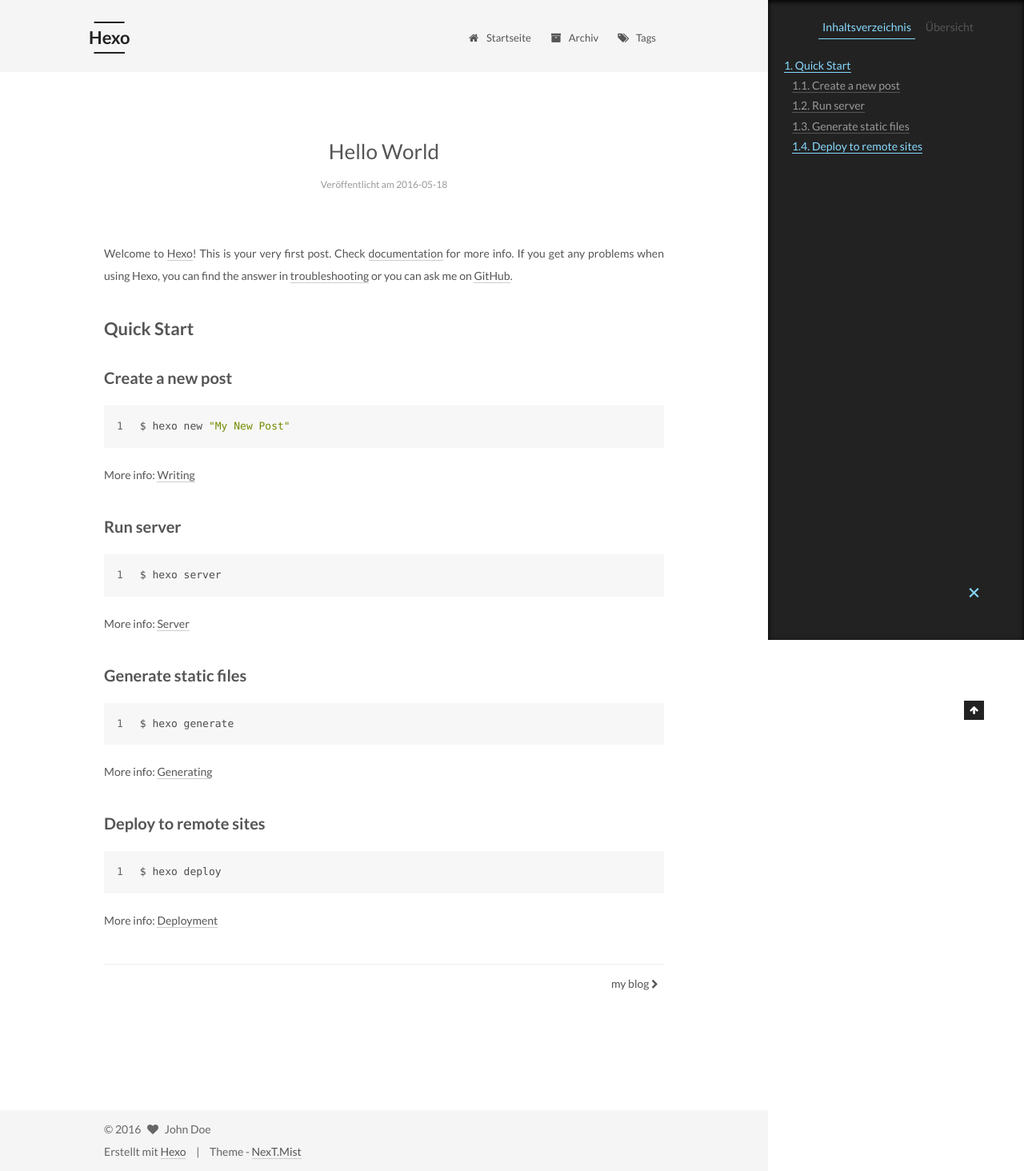
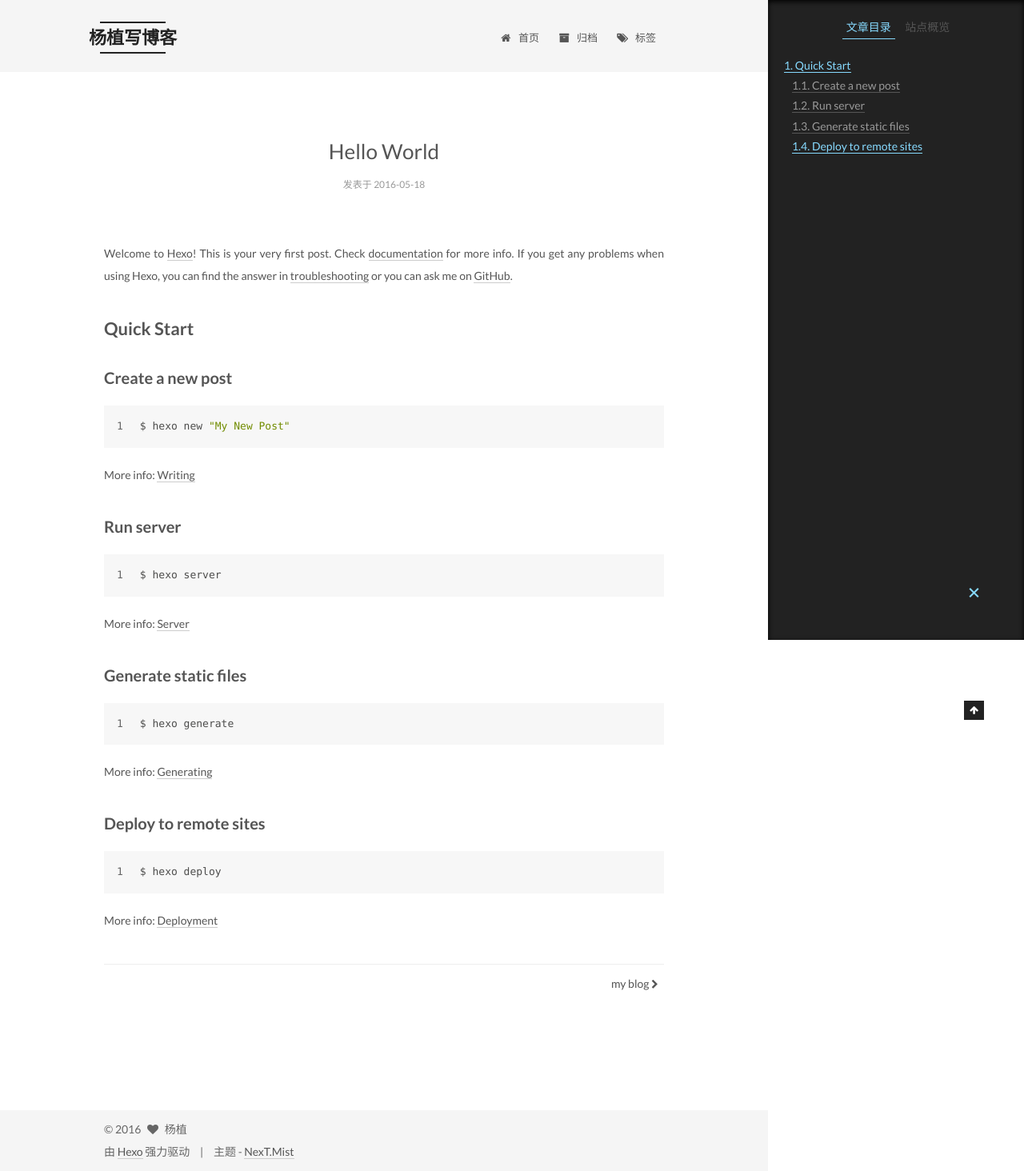
Before and after one commit to zyang11/zyang11.github.io, a plain HTML site: page 2016/05/18/hello-world/index.html in a window 1280 px wide. Shown: the whole page at 80% size. Drawn offline with Linux system fonts and the light colour scheme.

Commit message:
Site updated: 2016-05-18 15:44:03

```diff
--- a/2016/05/18/hello-world/index.html
+++ b/2016/05/18/hello-world/index.html
@@ -89,7 +89,7 @@ Quick">
 <meta property="og:type" content="article">
 <meta property="og:title" content="Hello World">
 <meta property="og:url" content="http://yoursite.com/2016/05/18/hello-world/index.html">
-<meta property="og:site_name" content="Hexo">
+<meta property="og:site_name" content="杨植写博客">
 <meta property="og:description" content="Welcome to Hexo! This is your very first post. Check documentation for more info. If you get any problems when using Hexo, you can find the answer in troubleshooting or you can ask me on GitHub.
 Quick">
 <meta property="og:updated_time" content="2016-05-18T06:45:47.413Z">
@@ -109,15 +109,15 @@ Quick">
     motion: true,
     duoshuo: {
       userId: 0,
-      author: 'Author'
+      author: '博主'
     }
   };
 </script>
 
-  <title> Hello World | Hexo </title>
+  <title> Hello World | 杨植写博客 </title>
 </head>
 
-<body itemscope itemtype="http://schema.org/WebPage" lang="">
+<body itemscope itemtype="http://schema.org/WebPage" lang="zh-Hans">
 
 
 
@@ -145,7 +145,7 @@ Quick">
   <div class="custom-logo-site-title">
     <a href="/"  class="brand" rel="start">
       <span class="logo-line-before"><i></i></span>
-      <span class="site-title">Hexo</span>
+      <span class="site-title">杨植写博客</span>
       <span class="logo-line-after"><i></i></span>
     </a>
   </div>
@@ -172,7 +172,7 @@ Quick">
 
               <i class="menu-item-icon fa fa-fw fa-home"></i> <br />
 
-            Startseite
+            首页
           </a>
         </li>
 
@@ -182,7 +182,7 @@ Quick">
 
               <i class="menu-item-icon fa fa-fw fa-archive"></i> <br />
 
-            Archiv
+            归档
           </a>
         </li>
 
@@ -192,7 +192,7 @@ Quick">
 
               <i class="menu-item-icon fa fa-fw fa-tags"></i> <br />
 
-            Tags
+            标签
           </a>
         </li>
 
@@ -245,7 +245,7 @@ Quick">
             <span class="post-meta-item-icon">
               <i class="fa fa-calendar-o"></i>
             </span>
-            <span class="post-meta-item-text">Veröffentlicht am</span>
+            <span class="post-meta-item-text">发表于</span>
             <time itemprop="dateCreated" datetime="2016-05-18T14:45:47+08:00" content="2016-05-18">
               2016-05-18
             </time>
@@ -362,10 +362,10 @@ Quick">
 
         <ul class="sidebar-nav motion-element">
           <li class="sidebar-nav-toc sidebar-nav-active" data-target="post-toc-wrap" >
-            Inhaltsverzeichnis
+            文章目录
           </li>
           <li class="sidebar-nav-overview" data-target="site-overview">
-            Übersicht
+            站点概览
           </li>
         </ul>
 
@@ -374,15 +374,15 @@ Quick">
         <div class="site-author motion-element" itemprop="author" itemscope itemtype="http://schema.org/Person">
           <img class="site-author-image" itemprop="image"
                src="/images/avatar.gif"
-               alt="John Doe" />
-          <p class="site-author-name" itemprop="name">John Doe</p>
+               alt="杨植" />
+          <p class="site-author-name" itemprop="name">杨植</p>
           <p class="site-description motion-element" itemprop="description"></p>
         </div>
         <nav class="site-state motion-element">
           <div class="site-state-item site-state-posts">
             <a href="/archives">
               <span class="site-state-item-count">2</span>
-              <span class="site-state-item-name">Artikel</span>
+              <span class="site-state-item-name">日志</span>
             </a>
           </div>
 
@@ -436,15 +436,15 @@ Quick">
   <span class="with-love">
     <i class="fa fa-heart"></i>
   </span>
-  <span class="author" itemprop="copyrightHolder">John Doe</span>
+  <span class="author" itemprop="copyrightHolder">杨植</span>
 </div>
 
 <div class="powered-by">
-  Erstellt mit  <a class="theme-link" href="http://hexo.io">Hexo</a>
+  由 <a class="theme-link" href="http://hexo.io">Hexo</a> 强力驱动
 </div>
 
 <div class="theme-info">
-  Theme -
+  主题 -
   <a class="theme-link" href="https://github.com/iissnan/hexo-theme-next">
     NexT.Mist
   </a>
--- a/css/main.css
+++ b/css/main.css
@@ -1548,7 +1548,7 @@ pre .javascript .function {
   width: 4px;
   height: 4px;
   border-radius: 50%;
-  background: #ff44cb;
+  background: #9ac3ff;
 }
 .links-of-blogroll {
   font-size: 13px;
```
Also changed, not shown: 2016/05/18/my-blog/index.html (+18 -18 lines), archives/2016/05/index.html (+17 -17 lines), archives/2016/index.html (+17 -17 lines), archives/index.html (+17 -17 lines), index.html (+18 -18 lines).
